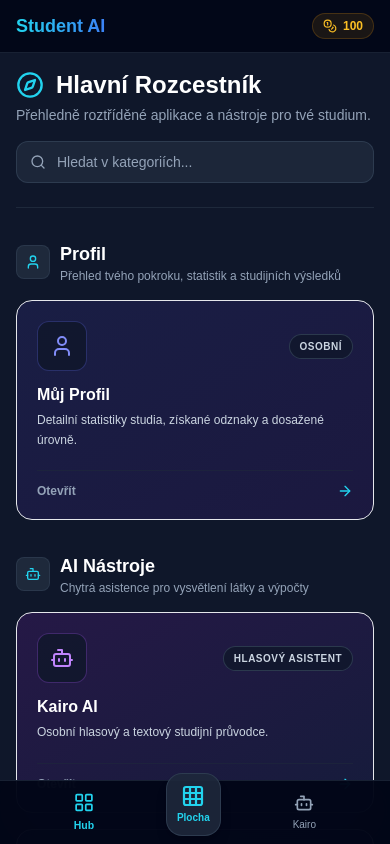
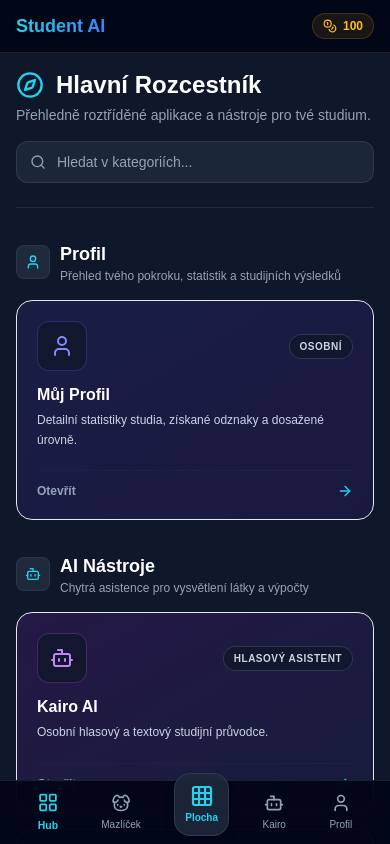
Before and after one commit to InfinityLook/Student-Ai, a Next.js app: page / in a window 390 px wide. Built offline with nearby package versions, Linux system fonts and the light colour scheme.

Commit message:
Add PetModule and update navigation

```diff
--- a/components/DashboardShell.tsx
+++ b/components/DashboardShell.tsx
@@ -5,6 +5,7 @@ import { useStore } from '@/store/useStore';
 import MenuHubModule from '@/components/modules/MenuHubModule';
 import PlochaModule from '@/components/modules/PlochaModule';
 import KairoModule from '@/components/modules/KairoModule';
+import PetModule from '@/components/modules/PetModule';
 import NotesModule from '@/components/modules/NotesModule';
 import FlashcardsModule from '@/components/modules/FlashcardsModule';
 import FocusTimerModule from '@/components/modules/FocusTimerModule';
@@ -20,6 +21,7 @@ import {
   LayoutGrid,
   Bot,
   Grid3X3,
+  Dog,
   Coins,
   User,
   Sparkles,
@@ -29,14 +31,13 @@ import {
   Calendar,
   Timer,
   Folder,
-  Dog,
-  ShoppingBag,
-  Settings
+  ShoppingBag
 } from 'lucide-react';
 
 const sidebarItems = [
   { id: 'home', label: 'Hub', icon: LayoutGrid },
   { id: 'plocha', label: 'Plocha', icon: Grid3X3 },
+  { id: 'pets', label: 'Mazlíček', icon: Dog },
   { id: 'kairo', label: 'Kairo AI', icon: Bot },
   { id: 'solver', label: 'AI Řešitel', icon: Sparkles },
   { id: 'flashcards', label: 'Kartičky', icon: BrainCircuit },
@@ -63,6 +64,7 @@ export default function DashboardShell() {
     switch (activeModule) {
       case 'home': return <MenuHubModule />;
       case 'plocha': return <PlochaModule />;
+      case 'pets': return <PetModule />;
       case 'kairo': return <KairoModule />;
       case 'notes': return <NotesModule />;
       case 'flashcards': return <FlashcardsModule />;
@@ -139,17 +141,28 @@ export default function DashboardShell() {
           {renderModule()}
         </main>
 
-        {/* SPODNÍ MENU UPROSTŘED S IKONOU PLOCHA */}
-        <nav className="md:hidden fixed bottom-0 left-0 right-0 z-40 backdrop-blur-xl bg-slate-950/95 border-t border-slate-800/80 px-8 py-2 flex justify-around items-center">
+        {/* SPODNÍ MENU UPROSTŘED S MAZLÍČKEM A PLOCHOU */}
+        <nav className="md:hidden fixed bottom-0 left-0 right-0 z-40 backdrop-blur-xl bg-slate-950/95 border-t border-slate-800/80 px-4 py-2 flex justify-around items-center">
           {/* Hub */}
           <button
             onClick={() => setActiveModule('home')}
-            className={`flex flex-col items-center justify-center py-1 px-3 transition-all ${
+            className={`flex flex-col items-center justify-center py-1 px-2.5 transition-all ${
               activeModule === 'home' ? 'text-cyan-400 font-semibold scale-105' : 'text-slate-400'
             }`}
           >
             <LayoutGrid className="w-5 h-5" />
             <span className="text-[10px] mt-1">Hub</span>
+          </button>
+
+          {/* Mazlíček */}
+          <button
+            onClick={() => setActiveModule('pets')}
+            className={`flex flex-col items-center justify-center py-1 px-2.5 transition-all ${
+              activeModule === 'pets' ? 'text-pink-400 font-semibold scale-105' : 'text-slate-400'
+            }`}
+          >
+            <Dog className="w-5 h-5" />
+            <span className="text-[10px] mt-1">Mazlíček</span>
           </button>
 
           {/* PLOCHA (Uprostřed) */}
@@ -168,13 +181,24 @@ export default function DashboardShell() {
           {/* Kairo AI */}
           <button
             onClick={() => setActiveModule('kairo')}
-            className={`flex flex-col items-center justify-center py-1 px-3 transition-all ${
+            className={`flex flex-col items-center justify-center py-1 px-2.5 transition-all ${
               activeModule === 'kairo' ? 'text-cyan-400 font-semibold scale-105' : 'text-slate-400'
             }`}
           >
             <Bot className="w-5 h-5" />
             <span className="text-[10px] mt-1">Kairo</span>
           </button>
+
+          {/* Profil */}
+          <button
+            onClick={() => setActiveModule('profile')}
+            className={`flex flex-col items-center justify-center py-1 px-2.5 transition-all ${
+              activeModule === 'profile' ? 'text-cyan-400 font-semibold scale-105' : 'text-slate-400'
+            }`}
+          >
+            <User className="w-5 h-5" />
+            <span className="text-[10px] mt-1">Profil</span>
+          </button>
         </nav>
       </div>
     </div>
```
